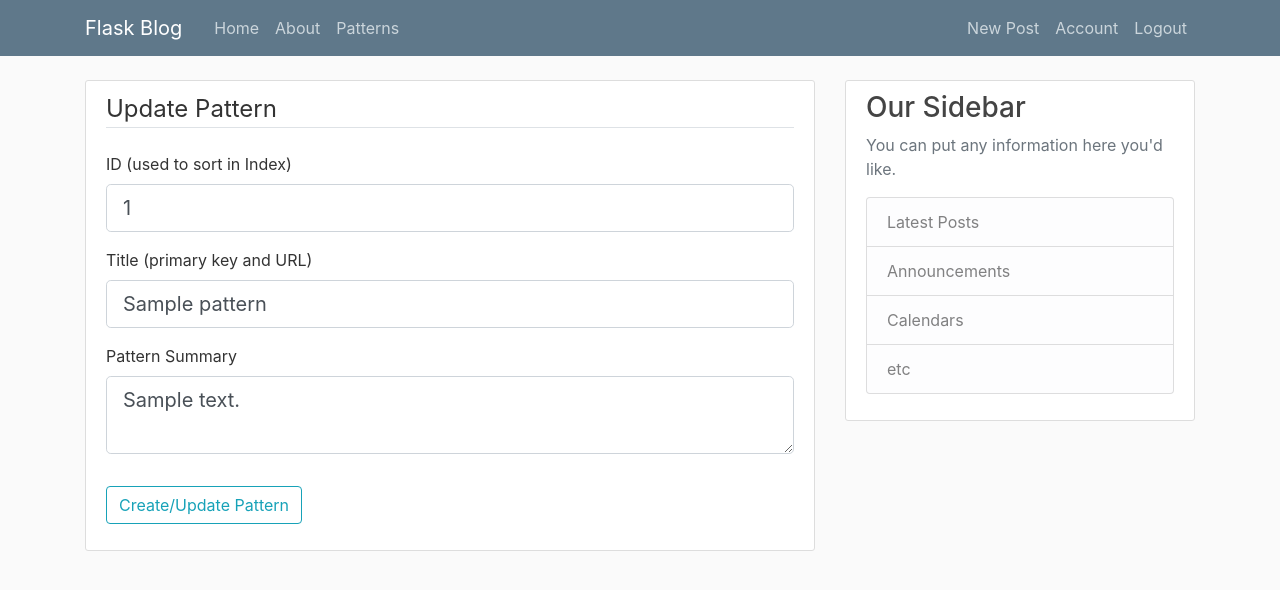
After one commit to KartBlanche/UpliftYourself, a Flask app: a page that uses flaskblog/templates/create_pattern.html in a window 1280 px wide. The commit adds this page. Shown: the top 590 px of the page. Run offline with Flask 2, Linux system fonts and the light colour scheme; a user stored in the database is signed in; tables that the repository leaves empty hold one stand-in row (values such as "Sample post"); some libraries are stand-ins or nearby versions.

Commit message:
Creating Delete/Update/New admin links/pages for Patterns/Sections (part 2)

```diff
--- a/flaskblog/models.py
+++ b/flaskblog/models.py
@@ -49,8 +49,8 @@ class Post(db.Model):
 
 
 class Pattern(db.Model):
-    id = db.Column(db.Integer, primary_key=True)
-    title = db.Column(db.String(100), unique=True, nullable=False)
+    id = db.Column(db.Integer, unique=True, nullable=False)
+    title = db.Column(db.String(100), primary_key=True, unique=True, nullable=False)
     content = db.Column(db.Text)
     sections = db.relationship('Section', backref='parent_pattern', lazy=True)
 
@@ -62,7 +62,7 @@ class Section(db.Model):
     id = db.Column(db.Integer, primary_key=True)
     title = db.Column(db.String(100), nullable=False)
     content = db.Column(db.Text, nullable=False)
-    pattern_id = db.Column(db.Integer, db.ForeignKey('pattern.id'), nullable=False)
+    pattern_title = db.Column(db.Integer, db.ForeignKey('pattern.title'), nullable=False)
 
     def __repr__(self):
         return f"Section('{self.id}', '{self.title}')"
--- a/flaskblog/patterns/forms.py
+++ b/flaskblog/patterns/forms.py
@@ -1,11 +1,12 @@
 from flask_wtf import FlaskForm
-from wtforms import StringField, SubmitField, TextAreaField
+from wtforms import StringField, SubmitField, TextAreaField, IntegerField
 from wtforms.validators import DataRequired
 
 
 class PatternForm(FlaskForm):
-    title = StringField('Title', validators=[DataRequired()])
-    content = TextAreaField('Content')
+    id = IntegerField('ID (used to sort in Index)', validators=[DataRequired()])
+    title = StringField('Title (primary key and URL)', validators=[DataRequired()])
+    content = TextAreaField('Pattern Summary')
     submit = SubmitField('Create/Update Pattern')
 
 
--- a/flaskblog/patterns/routes.py
+++ b/flaskblog/patterns/routes.py
@@ -22,15 +22,30 @@ def index():
 def new_pattern():  # let the user make patterns when logged in
     form = PatternForm()
     if form.validate_on_submit():
-        pattern = Pattern(title=form.title.data, content=form.content.data)
+        pattern = Pattern(id=form.id.data, title=form.title.data, content=form.content.data)
         db.session.add(pattern)
         db.session.commit()
         flash('Your pattern has been created!', 'success')
         return redirect(url_for('patterns.index'))
-    return render_template('create_post.html', title='New Pattern', form=form, legend='New Pattern')
+    return render_template('create_pattern.html', title='New Pattern', form=form, legend='New Pattern')
 
 
-@patterns.route("/patterns/sections/<int:section_id>")
+@patterns.route("/patterns/<string:title>/new", methods=['GET', 'POST'])
+@login_required
+def new_section(title):  # let the user make patterns when logged in
+    if current_user.role != 'admin':  # only admins can update
+        abort(403)
+    form = SectionForm()
+    if form.validate_on_submit():
+        section = Section(title=form.title.data, content=form.content.data, pattern_title=title)
+        db.session.add(section)
+        db.session.commit()
+        flash('Your pattern section has been created!', 'success')
+        return redirect(url_for('patterns.index'))
+    return render_template('create_post.html', title='New Section', form=form, legend='New Section')
+
+
+@patterns.route("/patterns/<string:title>/<int:section_id>")
 def section(section_id):  # make an individual page for each section, distinguished by section_id
     section = Section.query.get_or_404(section_id)
     return render_template('pattern_section.html', title=section.title, section=section)
@@ -46,7 +61,7 @@ def pattern(title):
     return render_template('pattern.html', sections=sections, pattern=pattern)
 
 
-@patterns.route("/patterns/sections/<int:section_id>/update", methods=['GET', 'POST'])
+@patterns.route("/patterns/<string:title>/<int:section_id>/update", methods=['GET', 'POST'])
 @login_required
 def update_section(section_id):  # let admins update pattern sections
     section = Section.query.get_or_404(section_id)
@@ -58,14 +73,14 @@ def update_section(section_id):  # let admins update pattern sections
         section.content = form.content.data
         db.session.commit()
         flash('Your pattern section has been updated!', 'success')
-        return redirect(url_for('patterns.index', section_id=section.id))
+        return redirect(url_for('patterns.index', title=pattern.title, section_id=section.id))
     elif request.method == 'GET':  # auto populate forms with the existing pattern section info
         form.title.data = section.title
         form.content.data = section.content
     return render_template('create_post.html', title='Update Pattern Section', form=form, legend='Update Section')
 
 
-@patterns.route("/patterns/<int:title>/update", methods=['GET', 'POST'])
+@patterns.route("/patterns/<string:title>/update", methods=['GET', 'POST'])
 @login_required
 def update_pattern(title):  # let admins update pattern sections
     pattern = Pattern.query.get_or_404(title)
@@ -73,15 +88,17 @@ def update_pattern(title):  # let admins update pattern sections
         abort(403)
     form = PatternForm()
     if form.validate_on_submit():  # update the pattern section in the database
+        pattern.id = form.id.data
         pattern.title = form.title.data
         pattern.content = form.content.data
         db.session.commit()
         flash('Your pattern has been updated!', 'success')
         return redirect(url_for('patterns.index', pattern_title=pattern.title))
     elif request.method == 'GET':  # auto populate forms with the existing pattern section info
+        form.id.data = pattern.id
         form.title.data = pattern.title
         form.content.data = pattern.content
-    return render_template('create_post.html', title='Update Pattern', form=form, legend='Update Pattern')
+    return render_template('create_pattern.html', title='Update Pattern', form=form, legend='Update Pattern')
 
 
 @patterns.route("/patterns/sections/<int:section_id>/delete", methods=['POST'])
@@ -94,3 +111,19 @@ def delete_section(section_id):  # let users delete their posts
     db.session.commit()
     flash('Your pattern section has been deleted.', 'success')
     return redirect(url_for('patterns.index'))
+
+
+@patterns.route("/patterns/<string:title>/delete", methods=['POST'])
+@login_required
+def delete_pattern(title):  # let users delete their posts
+    pattern = Pattern.query.get_or_404(title)
+    sections = Section.query.filter_by(parent_pattern=pattern) \
+        .order_by(Section.id.asc())
+    if current_user.role != 'admin':  # only the post owner can delete it
+        abort(403)
+    for section in sections:
+        db.session.delete(section)
+    db.session.delete(pattern)
+    db.session.commit()
+    flash('Your pattern has been deleted.', 'success')
+    return redirect(url_for('patterns.index'))
--- /dev/null
+++ b/flaskblog/templates/create_pattern.html
@@ -0,0 +1,53 @@
+{% extends "layout.html" %}
+{% block content %}
+    <div class="content-section">
+        <form method="POST" action="">
+            {{ form.hidden_tag() }}
+            <fieldset class="form-group">
+                <legend class="border-bottom mb-4">{{ legend }}</legend>
+                <div class="form-group">
+                    {{ form.id.label(class="form-control-label") }}
+                    {% if form.id.errors %}
+                        {{ form.id(class="form-control form-control-lg is-invalid") }}
+                        <div class="invalid-feedback">
+                            {% for error in form.id.errors %}
+                                <span>{{ error }}</span>
+                            {% endfor %}
+                        </div>
+                    {% else %}
+                        {{ form.id(class="form-control form-control-lg") }}
+                    {% endif %}
+                </div>
+                <div class="form-group">
+                    {{ form.title.label(class="form-control-label") }}
+                    {% if form.title.errors %}
+                        {{ form.title(class="form-control form-control-lg is-invalid") }}
+                        <div class="invalid-feedback">
+                            {% for error in form.title.errors %}
+                                <span>{{ error }}</span>
+                            {% endfor %}
+                        </div>
+                    {% else %}
+                        {{ form.title(class="form-control form-control-lg") }}
+                    {% endif %}
+                </div>
+                <div class="form-group">
+                    {{ form.content.label(class="form-control-label") }}
+                    {% if form.content.errors %}
+                        {{ form.content(class="form-control form-control-lg is-invalid") }}
+                        <div class="invalid-feedback">
+                            {% for error in form.content.errors %}
+                                <span>{{ error }}</span>
+                            {% endfor %}
+                        </div>
+                    {% else %}
+                        {{ form.content(class="form-control form-control-lg") }}
+                    {% endif %}
+                </div>
+            </fieldset>
+            <div class="form-group">
+                {{ form.submit(class="btn btn-outline-info") }}
+            </div>
+        </form>
+    </div>
+{% endblock content %}
--- a/flaskblog/templates/pattern.html
+++ b/flaskblog/templates/pattern.html
@@ -7,7 +7,7 @@
             {{ section.title }}
           </a>
             {% if current_user.role == 'admin' %}
-                    <a class="btn btn-secondary btn-sm mt-1 mb-1" href="{{ url_for('patterns.update_section', section_id=section.id) }}">Update</a>
+                    <a class="btn btn-secondary btn-sm mt-1 mb-1" href="{{ url_for('patterns.update_section', title=pattern.title, section_id=section.id) }}">Update</a>
                     <button type="button" class="btn btn-danger btn-sm m-1" data-toggle="modal" data-target="#deleteModal">Delete</button>
             {% endif %}
         </p>
@@ -36,4 +36,7 @@
       </div>
     </div>
     {% endfor %}
+        {% if current_user.role == 'admin' %}
+            <a class="btn btn-secondary btn-sm mt-1 mb-1" href="{{ url_for('patterns.new_section', title=title) }}">New Section</a>
+        {% endif %}
 {% endblock content %}
```
Also changed, not shown: flaskblog/templates/patterns_index.html (+29 -3 lines), flaskblog/site.db.
